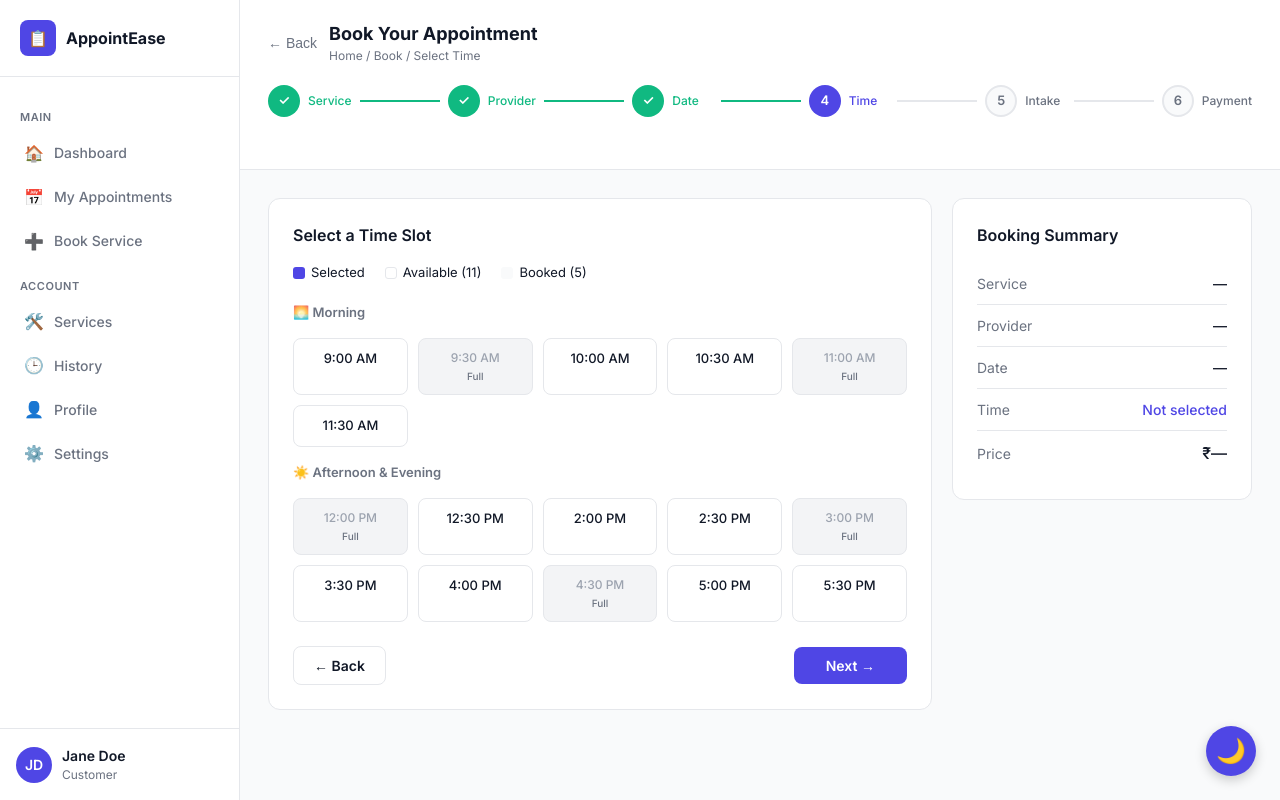
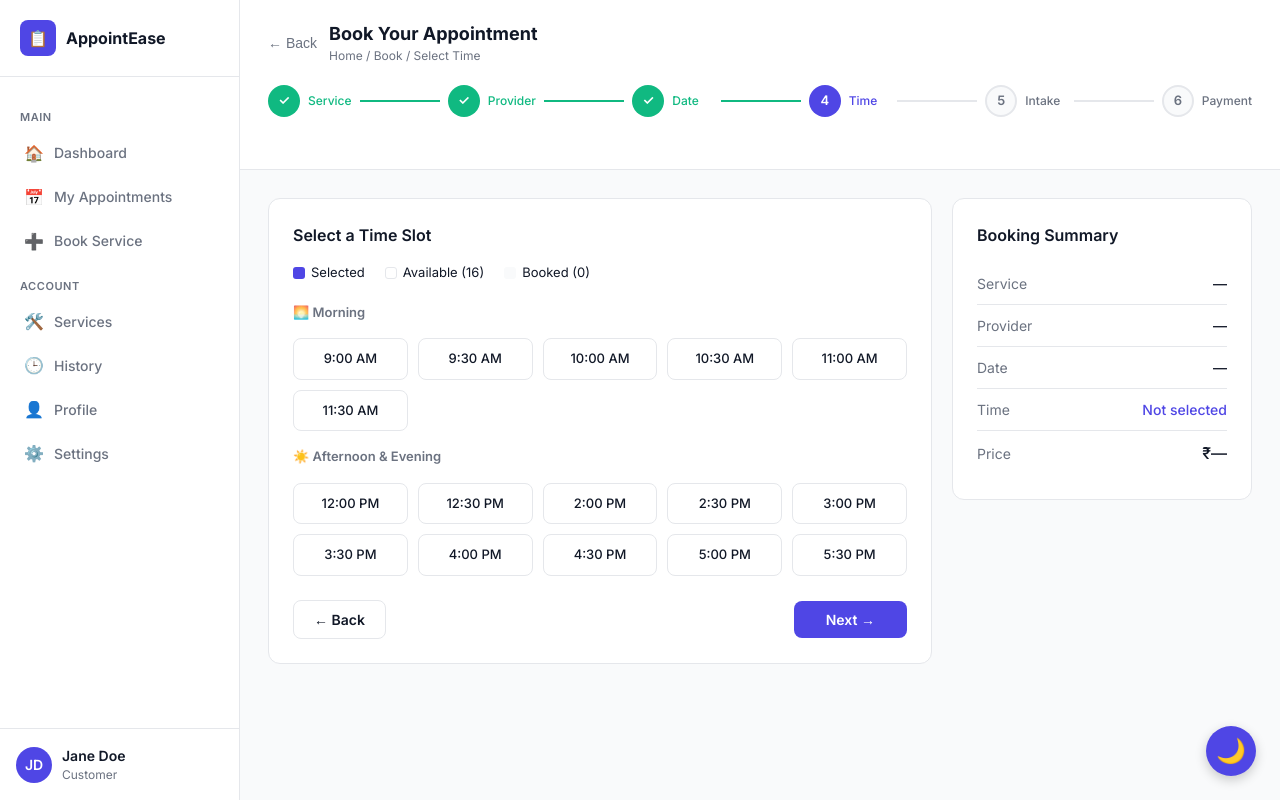
Before and after one commit to gayatribakle/Appointment-App-Odoo, a React app in the folder customer-view/frontend/: page /book/time in a window 1280 px wide. Built offline with nearby package versions, Linux system fonts and the light colour scheme; the HTML template or start-up script is replaced by a standard one.

Commit message:
Implemented slot blocking logic and added 'Full' slot alert.

```diff
--- a/customer-view/frontend/src/components/TimeSlot.jsx
+++ b/customer-view/frontend/src/components/TimeSlot.jsx
@@ -13,7 +13,13 @@ export default function TimeSlot({ slots = [], selected, onSelect }) {
           <div
             key={slot.time}
             className={cls}
-            onClick={() => !slot.booked && onSelect && onSelect(slot.time)}
+            onClick={() => {
+              if (slot.booked) {
+                alert('Sorry, this slot is full. Please select another time.');
+              } else if (onSelect) {
+                onSelect(slot.time);
+              }
+            }}
           >
             {slot.time}
             {slot.booked && <div style={{ fontSize: 10, marginTop: 2, color: 'var(--text-secondary)' }}>Full</div>}
--- a/customer-view/frontend/src/context/AppointmentContext.jsx
+++ b/customer-view/frontend/src/context/AppointmentContext.jsx
@@ -3,11 +3,11 @@ import React, { createContext, useState, useContext, useEffect } from 'react';
 const AppointmentContext = createContext();
 
 const INITIAL_APPOINTMENTS = [
-  { id: 'APT-A1B2C3', service: 'General Consultation', provider: 'Dr. Priya Sharma', date: '2026-05-10', time: '10:00 AM', duration: 30, price: 500, status: 'confirmed' },
-  { id: 'APT-D4E5F6', service: 'Dental Checkup',        provider: 'Dr. Arjun Mehta',  date: '2026-05-14', time: '11:30 AM', duration: 45, price: 800, status: 'confirmed' },
-  { id: 'APT-G7H8I9', service: 'Cardiology Assessment', provider: 'Dr. Neha Singh',   date: '2026-04-28', time: '3:00 PM',  duration: 60, price: 1500, status: 'completed' },
-  { id: 'APT-J1K2L3', service: 'Orthopedic Visit',      provider: 'Dr. Vikas Patel',  date: '2026-04-20', time: '7:00 AM',  duration: 45, price: 1200, status: 'completed' },
-  { id: 'APT-M4N5O6', service: 'Vision Test',           provider: 'Dr. Ravi Kapoor',  date: '2026-04-10', time: '9:30 AM',  duration: 30, price: 400, status: 'cancelled' },
+  { id: 'APT-A1B2C3', service: 'General Consultation', provider: 'Dr. Priya Sharma', date: '2026-05-10', time: '10:00 AM', duration: 30, price: 200, status: 'confirmed' },
+  { id: 'APT-D4E5F6', service: 'Dental Checkup',        provider: 'Dr. Arjun Mehta',  date: '2026-05-14', time: '11:30 AM', duration: 45, price: 300, status: 'confirmed' },
+  { id: 'APT-G7H8I9', service: 'Cardiology Assessment', provider: 'Dr. Neha Singh',   date: '2026-04-28', time: '3:00 PM',  duration: 60, price: 600, status: 'completed' },
+  { id: 'APT-J1K2L3', service: 'Orthopedic Visit',      provider: 'Dr. Vikas Patel',  date: '2026-04-20', time: '7:00 AM',  duration: 45, price: 400, status: 'completed' },
+  { id: 'APT-M4N5O6', service: 'Vision Test',           provider: 'Dr. Ravi Kapoor',  date: '2026-04-10', time: '9:30 AM',  duration: 30, price: 150, status: 'cancelled' },
 ];
 
 export const AppointmentProvider = ({ children }) => {
--- a/customer-view/frontend/src/pages/SelectTime.jsx
+++ b/customer-view/frontend/src/pages/SelectTime.jsx
@@ -3,39 +3,51 @@ import { useNavigate, useLocation } from 'react-router-dom';
 import Sidebar from '../components/Sidebar';
 import Stepper from '../components/Stepper';
 import TimeSlot from '../components/TimeSlot';
+import { useAppointments } from '../context/AppointmentContext';
 
 const ALL_SLOTS = [
-  { time: '9:00 AM', booked: false },
-  { time: '9:30 AM', booked: true  },
-  { time: '10:00 AM', booked: false },
-  { time: '10:30 AM', booked: false },
-  { time: '11:00 AM', booked: true  },
-  { time: '11:30 AM', booked: false },
-  { time: '12:00 PM', booked: true  },
-  { time: '12:30 PM', booked: false },
-  { time: '2:00 PM',  booked: false },
-  { time: '2:30 PM',  booked: false },
-  { time: '3:00 PM',  booked: true  },
-  { time: '3:30 PM',  booked: false },
-  { time: '4:00 PM',  booked: false },
-  { time: '4:30 PM',  booked: true  },
-  { time: '5:00 PM',  booked: false },
-  { time: '5:30 PM',  booked: false },
+  { time: '9:00 AM' },
+  { time: '9:30 AM' },
+  { time: '10:00 AM' },
+  { time: '10:30 AM' },
+  { time: '11:00 AM' },
+  { time: '11:30 AM' },
+  { time: '12:00 PM' },
+  { time: '12:30 PM' },
+  { time: '2:00 PM' },
+  { time: '2:30 PM' },
+  { time: '3:00 PM' },
+  { time: '3:30 PM' },
+  { time: '4:00 PM' },
+  { time: '4:30 PM' },
+  { time: '5:00 PM' },
+  { time: '5:30 PM' },
 ];
 
 export default function SelectTime() {
   const navigate = useNavigate();
   const location = useLocation();
+  const { appointments } = useAppointments();
   const { service, provider, date } = location.state || {};
   const [selectedTime, setSelectedTime] = useState('');
+
+  // Calculate which slots are already booked for this provider on this date
+  const bookedSlots = appointments
+    .filter(a => a.date === date && a.provider === provider?.name && a.status !== 'cancelled')
+    .map(a => a.time);
+
+  const dynamicSlots = ALL_SLOTS.map(slot => ({
+    ...slot,
+    booked: bookedSlots.includes(slot.time)
+  }));
 
   const handleNext = () => {
     if (!selectedTime) return;
     navigate('/book/intake', { state: { service, provider, date, time: selectedTime } });
   };
 
-  const amSlots = ALL_SLOTS.filter(s => s.time.includes('AM'));
-  const pmSlots = ALL_SLOTS.filter(s => s.time.includes('PM'));
+  const amSlots = dynamicSlots.filter(s => s.time.includes('AM'));
+  const pmSlots = dynamicSlots.filter(s => s.time.includes('PM'));
 
   return (
     <div className="app-layout">
```
